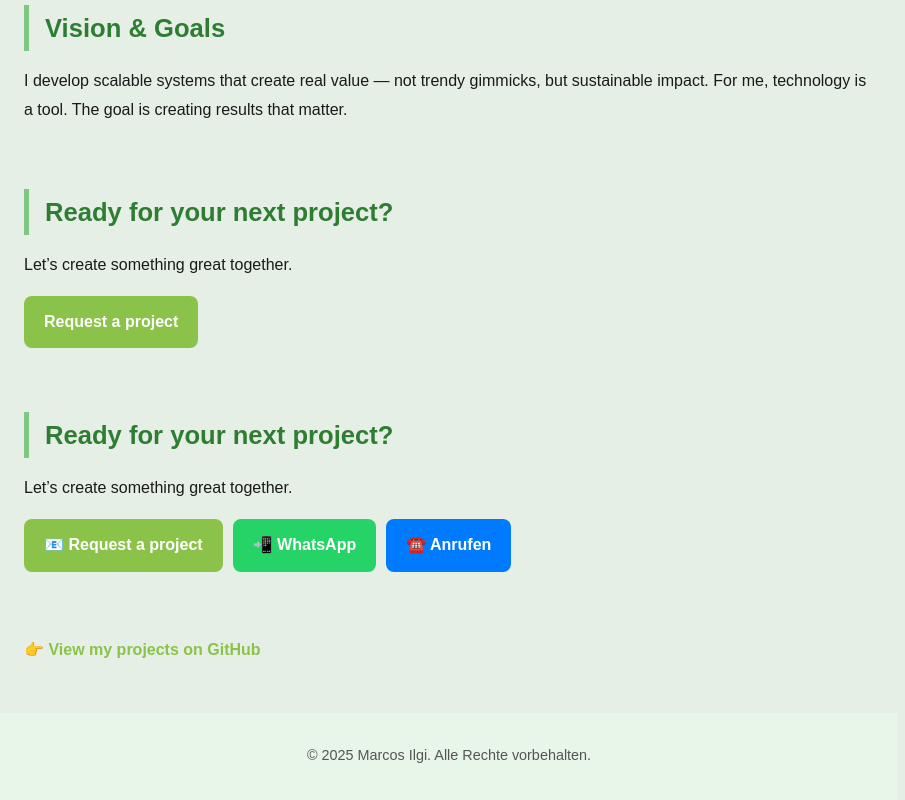
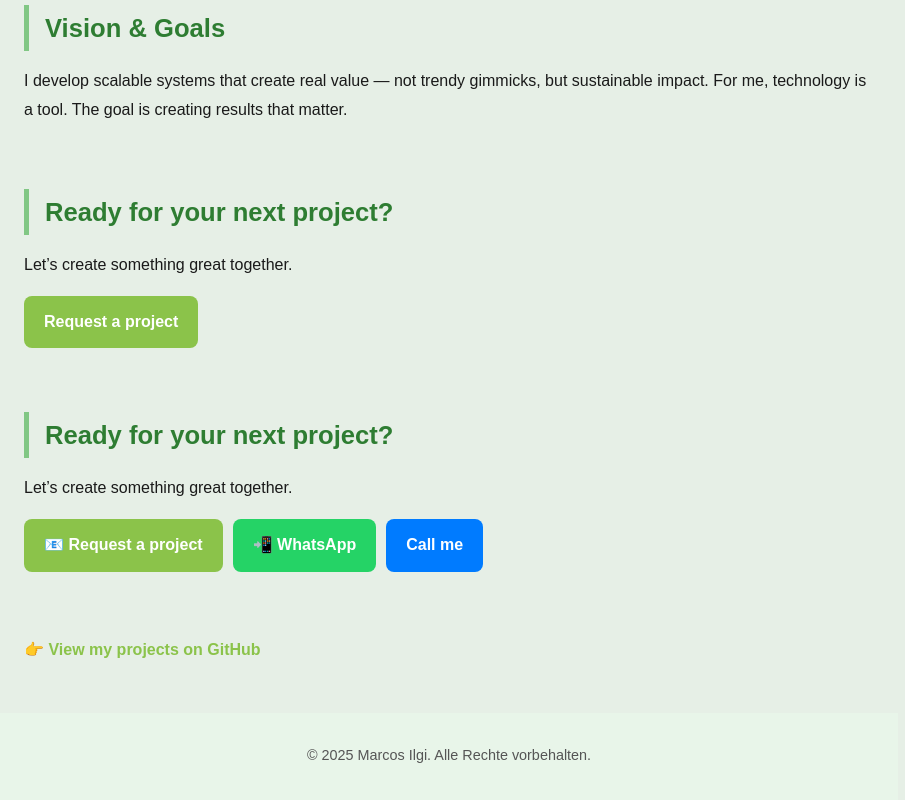
Before and after one commit to mrcocgn/Biopic, a React (Vite) app in the folder client/: page / in a window 1280 px wide. Shown: the part 1381-2181 px from the top of the page, without its empty margins (0-905 px from the left). Built offline with nearby package versions, Linux system fonts and the light colour scheme.

Commit message:
Update call-to-action text in Main component for localization support

```diff
--- a/client/src/components/Main.jsx
+++ b/client/src/components/Main.jsx
@@ -136,11 +136,11 @@ function Main() {
             rel="noopener noreferrer"
             className="cta-button whatsapp"
           >
-            📲 WhatsApp
+            📲 {t("cta.whatsapp")}
           </a>
 
           <a href="tel:+4917635116234" className="cta-button phone">
-            ☎️ Anrufen
+            {t("cta.call")}
           </a>
         </div>
       </section>
```
